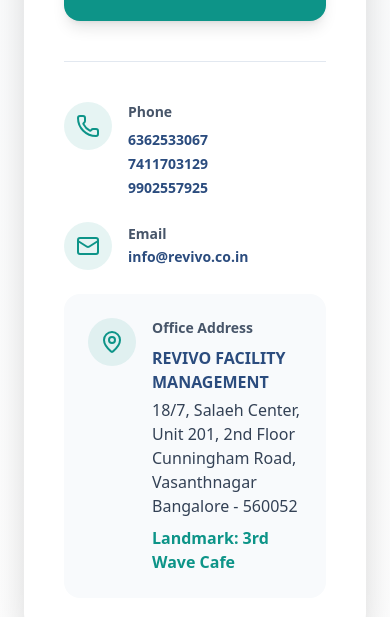
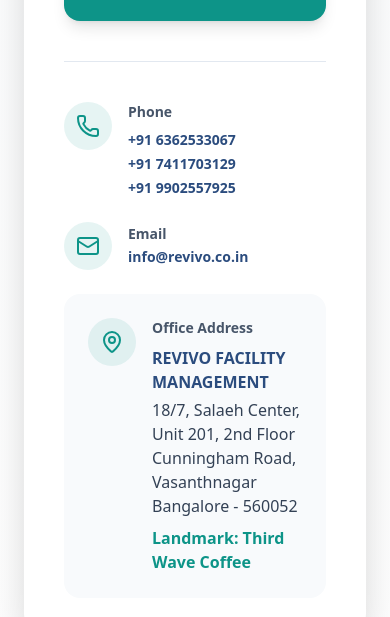
Before and after one commit to arhaanpasha213-blip/revivo-final, a React (Create React App) app in the folder frontend/: page / in a window 390 px wide. Shown: the part 9048-9665 px from the top of the page. Built offline with nearby package versions, Linux system fonts and the light colour scheme; no server answers.

Commit message:
add +91 to clickable phone numbers

```diff
--- a/frontend/src/pages/Home.jsx
+++ b/frontend/src/pages/Home.jsx
@@ -520,15 +520,17 @@
                   <div>
                     <p className="text-sm text-slate-600 font-semibold mb-2">Phone</p>
                     <div className="space-y-1">
-                      <a href="tel:6362533067" className="text-[#2B4C7E] font-bold hover:text-[#0D9488] block text-sm">
-                        6362533067
-                      </a>
-                      <a href="tel:7411703129" className="text-[#2B4C7E] font-bold hover:text-[#0D9488] block text-sm">
-                        7411703129
-                      </a>
-                      <a href="tel:9902557925" className="text-[#2B4C7E] font-bold hover:text-[#0D9488] block text-sm">
-                        9902557925
-                      </a>
+                      <a href="tel:+916362533067" className="text-[#2B4C7E] font-bold hover:text-[#0D9488] block text-sm">
+  +91 6362533067
+</a>
+
+<a href="tel:+917411703129" className="text-[#2B4C7E] font-bold hover:text-[#0D9488] block text-sm">
+  +91 7411703129
+</a>
+
+<a href="tel:+919902557925" className="text-[#2B4C7E] font-bold hover:text-[#0D9488] block text-sm">
+  +91 9902557925
+</a>
                     </div>
                   </div>
                 </div>
@@ -556,7 +558,7 @@
                   <p className="text-slate-700">18/7, Salaeh Center, Unit 201, 2nd Floor</p>
                   <p className="text-slate-700">Cunningham Road, Vasanthnagar</p>
                   <p className="text-slate-700">Bangalore - 560052</p>
-                  <p className="text-[#0D9488] font-semibold mt-2">Landmark: 3rd Wave Cafe</p>
+                  <p className="text-[#0D9488] font-semibold mt-2">Landmark: Third Wave Coffee</p>
                 </div>
               </div>
             </div>
```
